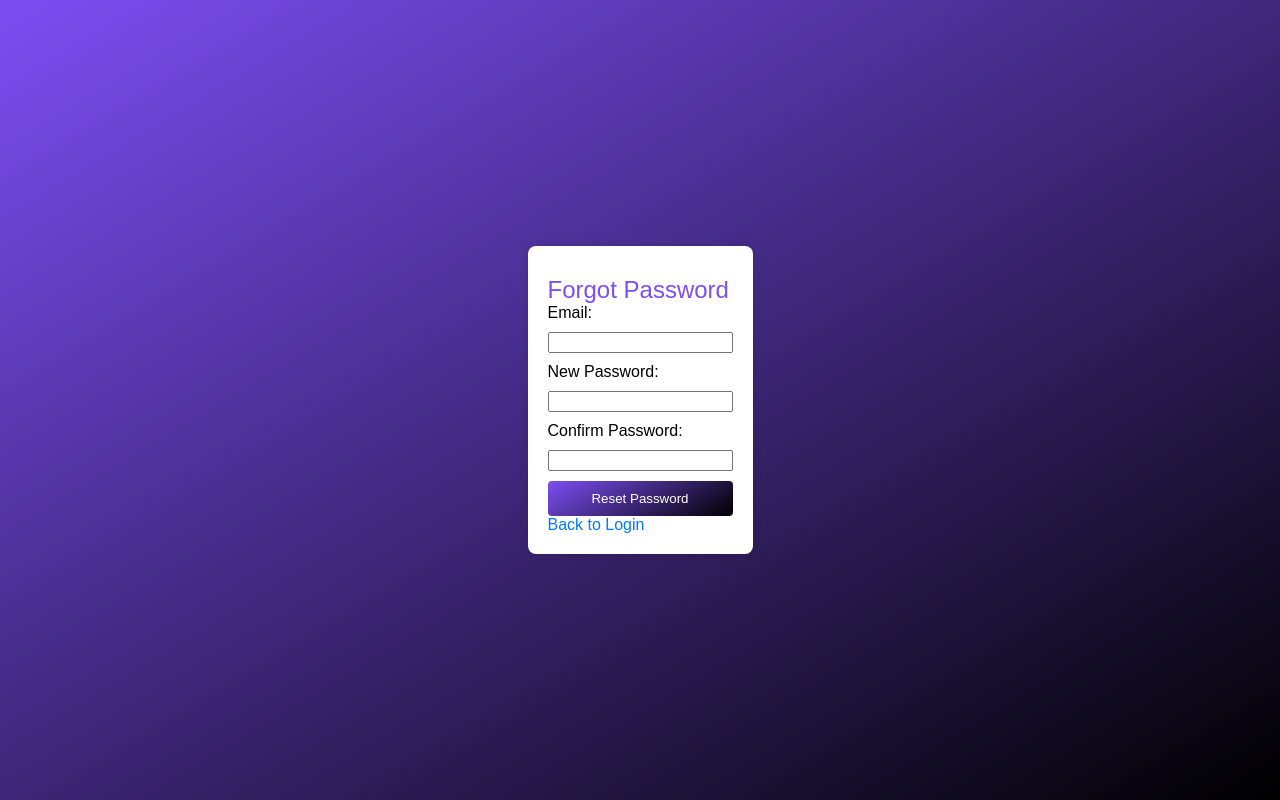
After one commit to Aishwaryasjsu/Login_pages, a Flask app: page /forgot_password in a window 1280 px wide. The commit adds this page. Run offline with Flask 3, Linux system fonts and the light colour scheme.

Commit message:
added password reset

```diff
--- a/app.py
+++ b/app.py
@@ -2,6 +2,7 @@ from flask import Flask, render_template, request, redirect, url_for, flash
 from flask_bcrypt import Bcrypt
 from flask import session
 import mysql.connector
+# import pyodbc
 
 app = Flask(__name__)
 bcrypt = Bcrypt(app)
@@ -14,7 +15,12 @@ db_config = {
     'database': 'reclogin',
 }
 
-# Create a connection to the database
+# Microsoft SQL Server ODBC Connection String
+# connection_string = 'Driver={ODBC Driver 18 for SQL Server};Server=adp-talentlytics.database.windows.net;Database=talentlytics;Uid=adp-talentlytics;Pwd=AskPeter#2023;Encrypt=yes;TrustServerCertificate=no;Connection Timeout=60;'
+# conn = pyodbc.connect(connection_string)
+# cursor = conn.cursor()
+
+# # Create a connection to the database for mysql
 conn = mysql.connector.connect(**db_config)
 cursor = conn.cursor()
 
@@ -83,6 +89,33 @@ def welcome():
     else:
         return redirect(url_for('index'))
 
+@app.route('/forgot_password')
+def forgot_password():
+    return render_template('forgot_password.html')
+
+@app.route('/reset_password', methods=['POST'])
+def reset_password():
+    try:
+        if request.method == 'POST':
+            email = request.form['email']
+            new_password = request.form['new_password']
+            confirm_password = request.form['confirm_password']
+
+            if new_password == confirm_password:
+                # Update the password in the database (simplified for demonstration)
+                hashed_password = bcrypt.generate_password_hash(new_password).decode('utf-8')
+                cursor.execute('UPDATE userdetails SET password=%s WHERE email_id=%s', (hashed_password, email))
+                conn.commit()
+
+                flash("Password successfully reset. You can now log in with your new password.", 'info')
+                return redirect(url_for('index'))
+            else:
+                flash("Passwords do not match. Please try again.", 'error')
+                return redirect(url_for('forgot_password'))
+    except Exception as e:
+        print("Error during password reset:", str(e))
+        return str(e)
+
 if __name__ == '__main__':
     app.secret_key = 'supersecretkey'
     app.run(debug=True)
--- /dev/null
+++ b/templates/forgot_password.html
@@ -0,0 +1,24 @@
+<!DOCTYPE html>
+<html lang="en">
+<head>
+    <meta charset="UTF-8">
+    <meta name="viewport" content="width=device-width, initial-scale=1.0">
+    <link rel="stylesheet" href="{{ url_for('static', filename='style.css') }}">
+    <title>Forgot Password</title>
+</head>
+<body>
+    <div class="container">
+        <div class="heading">Forgot Password</div>
+        <form action="/reset_password" method="post">
+            <label for="email">Email:</label>
+            <input type="email" id="email" name="email" required>
+            <label for="new_password">New Password:</label>
+            <input type="password" id="new_password" name="new_password" required>
+            <label for="confirm_password">Confirm Password:</label>
+            <input type="password" id="confirm_password" name="confirm_password" required>
+            <button type="submit">Reset Password</button>
+        </form>
+        <a href="{{ url_for('login') }}">Back to Login</a>
+    </div>
+</body>
+</html>
--- a/templates/login.html
+++ b/templates/login.html
@@ -36,6 +36,9 @@ alt="Company Logo" style="display: block; margin: 1px auto 0; width: 150px; heig
             <button type="submit">Login</button>
         </form>
         <p>Don't have an account? <a href="{{ url_for('signup') }}">Signup here</a></p>
+        <!-- Add this link at the end of the login form -->
+<a href="{{ url_for('forgot_password') }}">Forgot Password?</a>
+
     </div>
 </body>
 </html>
```
